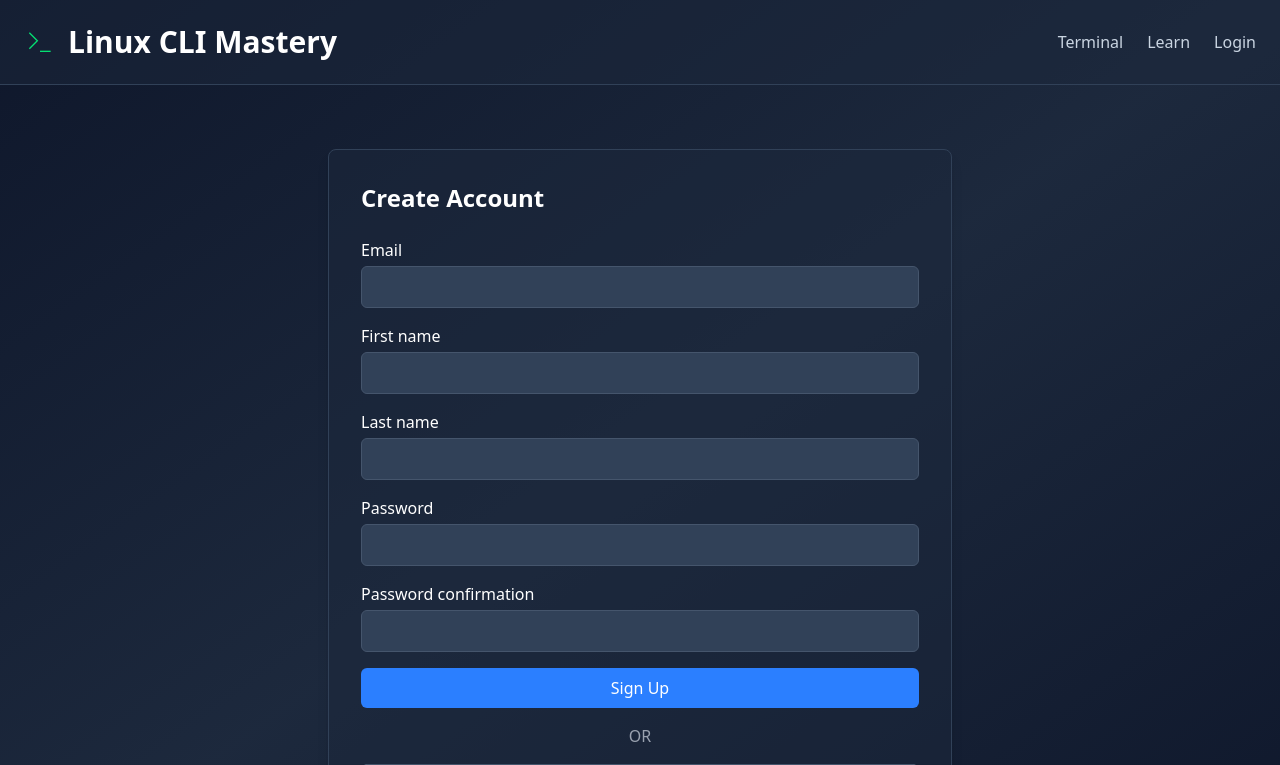
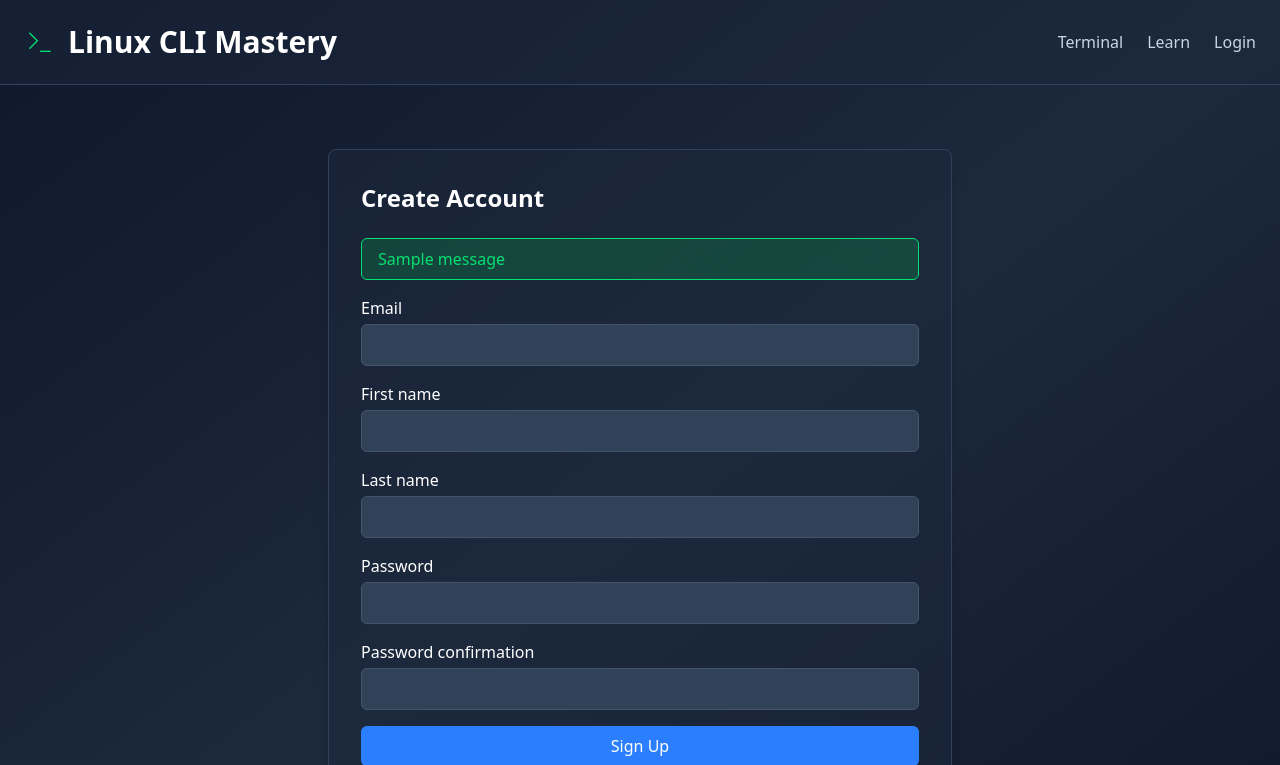
Before and after one commit to ashishk8181/linux_cli_mastery, a Django app: page /users/signup/ in a window 1280 px wide. Shown: the top 765 px of the page. Run offline with Django 5.2, Linux system fonts and the light colour scheme; tables that the repository leaves empty hold one stand-in row (values such as "Sample post"); one stand-in notice (Sample message) is shown.

Commit message:
show error on login/signup

```diff
--- a/templates/users/login.html
+++ b/templates/users/login.html
@@ -22,6 +22,11 @@
     <div class="max-w-7xl mx-auto px-4 py-8 mt-8">
         <div class="w-1/2 mx-auto bg-slate-800/50 border border-slate-700 p-8 rounded-lg shadow-lg">
             <h2 class="text-2xl font-bold mb-6">Login</h2>
+            {% for message in messages %}
+            <div class="mb-4 px-4 py-2 rounded-md {% if message.tags == 'error' %}bg-red-500/20 text-red-400 border border-red-500{% else %}bg-green-500/20 text-green-400 border border-green-500{% endif %}">
+                {{ message }}
+            </div>
+            {% endfor %}
             <form method="post" class="space-y-4">
                 {% csrf_token %}
                 <div>
--- a/templates/users/signup.html
+++ b/templates/users/signup.html
@@ -22,6 +22,11 @@
     <div class="max-w-7xl mx-auto px-4 py-8 mt-8">
         <div class="w-1/2 mx-auto bg-slate-800/50 border border-slate-700 p-8 rounded-lg shadow-lg">
             <h2 class="text-2xl font-bold mb-6">Create Account</h2>
+            {% for message in messages %}
+            <div class="mb-4 px-4 py-2 rounded-md {% if message.tags == 'error' %}bg-red-500/20 text-red-400 border border-red-500{% else %}bg-green-500/20 text-green-400 border border-green-500{% endif %}">
+                {{ message }}
+            </div>
+            {% endfor %}
             <form method="post" class="space-y-4">
                 {% csrf_token %}
                 {% for field in form %}
```
